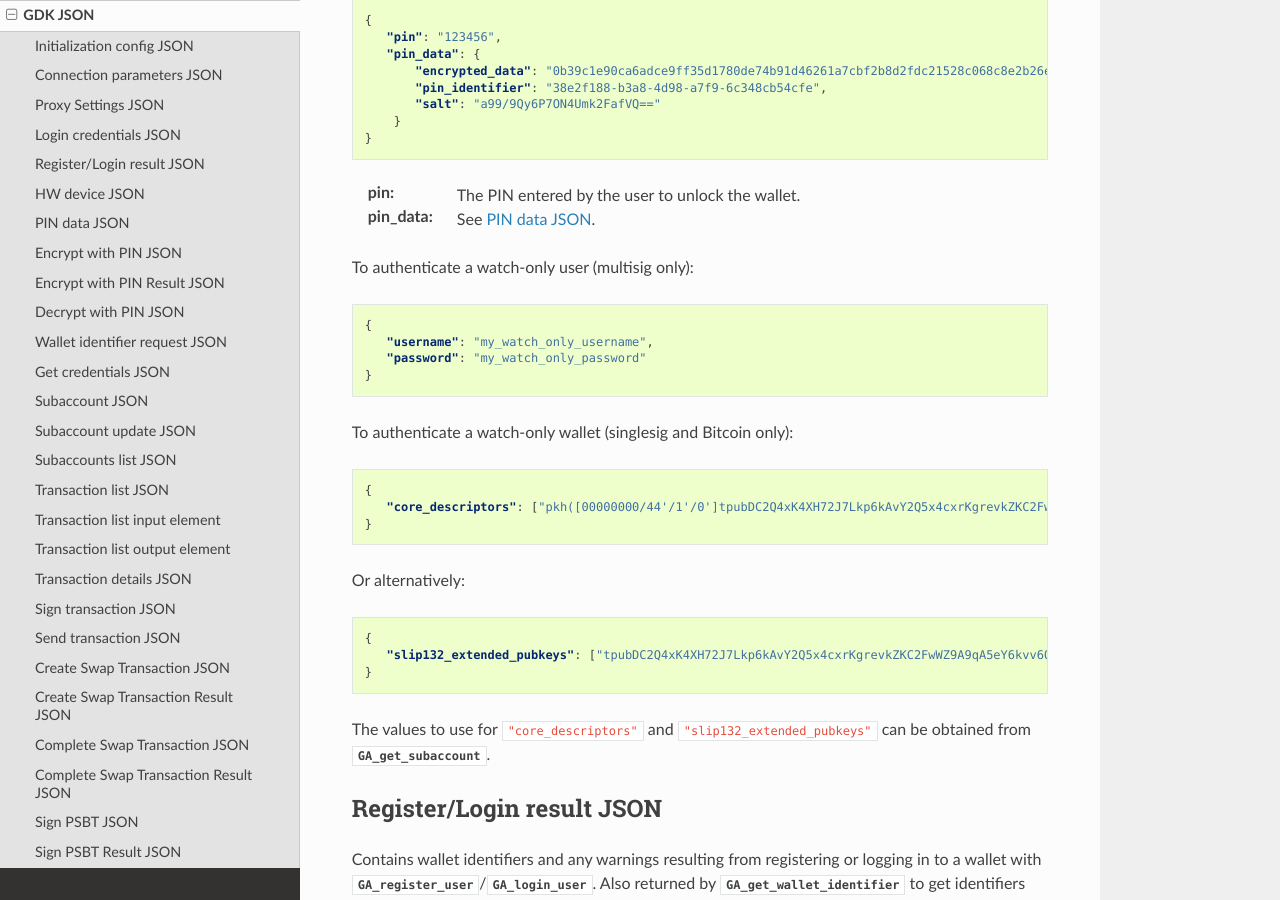
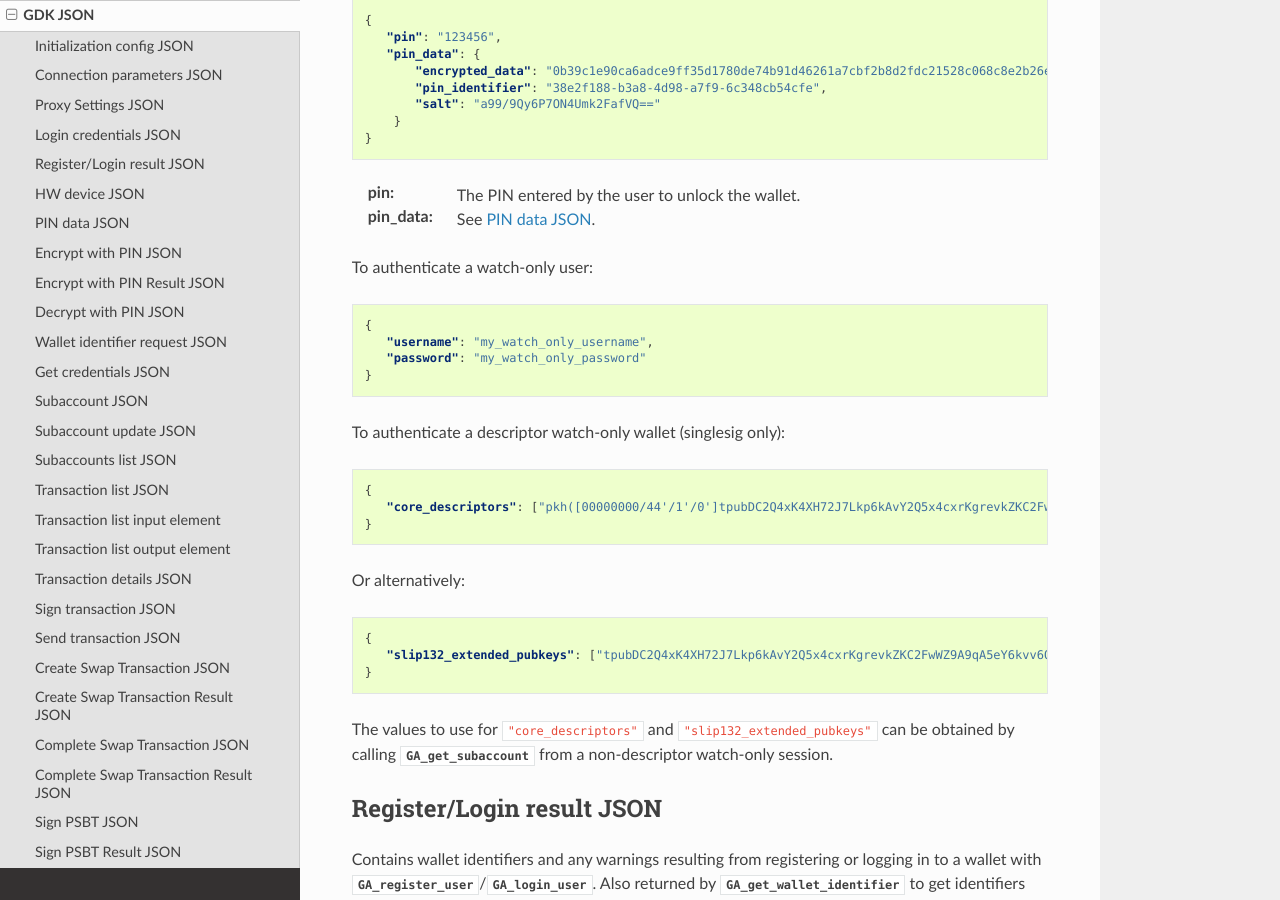
Before and after one commit to Blockstream/gdk, a Sphinx documentation site: the page built from docs/source/gdk-json.rst, in a window 1280 px wide and 900 px high, scrolled down 2903 px. Built offline with Sphinx 7.4.7 and the Read the Docs theme 2.0.0, drawn with Linux system fonts in a browser that asks for light colours; pages that are not in the unit, such as notebooks, are missing from menus.

Commit message:
docs: minor update to watch-only docs

```diff
--- a/docs/source/gdk-json.rst
+++ b/docs/source/gdk-json.rst
@@ -146,7 +146,7 @@ To authenticate with a PIN:
 :pin: The PIN entered by the user to unlock the wallet.
 :pin_data: See :ref:`pin-data`.
 
-To authenticate a watch-only user (multisig only):
+To authenticate a watch-only user:
 
 .. code-block:: json
 
@@ -155,7 +155,7 @@ To authenticate a watch-only user (multisig only):
       "password": "my_watch_only_password"
    }
 
-To authenticate a watch-only wallet (singlesig and Bitcoin only):
+To authenticate a descriptor watch-only wallet (singlesig only):
 
 .. code-block:: json
 
@@ -172,7 +172,7 @@ Or alternatively:
    }
 
 The values to use for ``"core_descriptors"`` and ``"slip132_extended_pubkeys"`` can be
-obtained from `GA_get_subaccount`.
+obtained by calling `GA_get_subaccount` from a non-descriptor watch-only session.
 
 
 .. _login-result:
```
